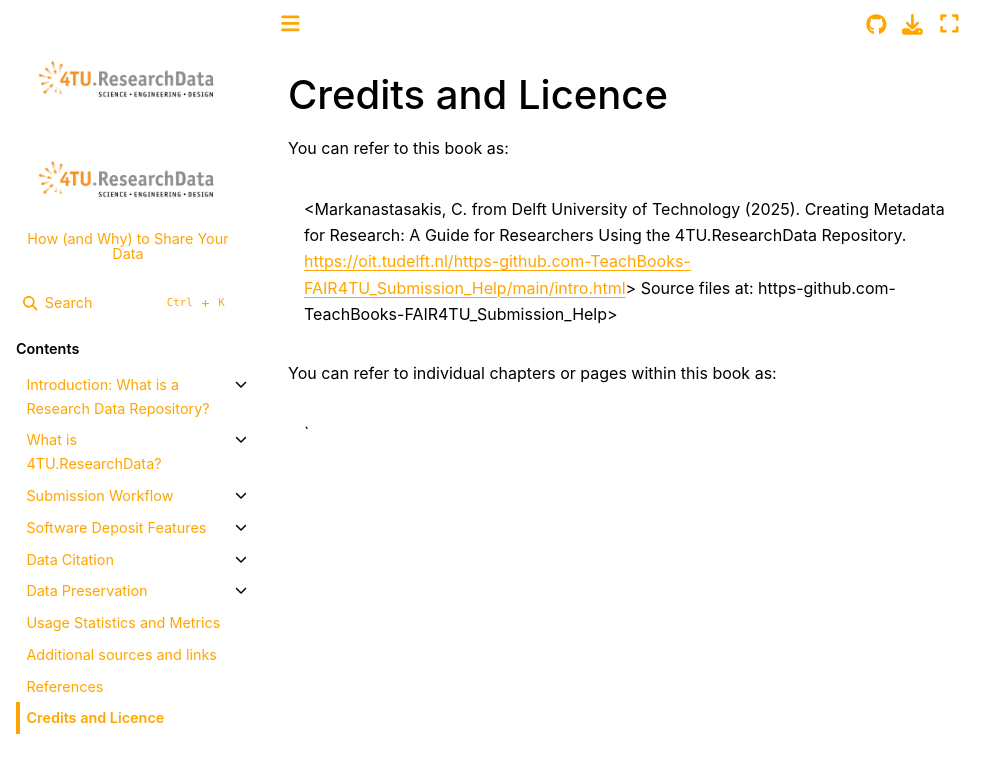
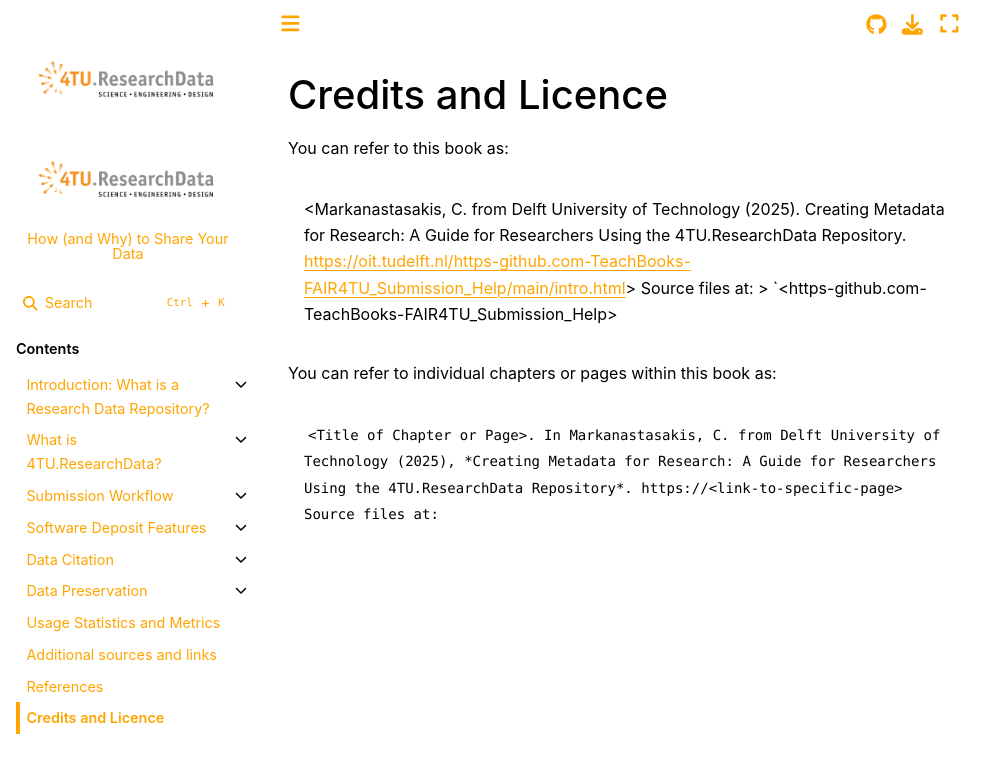
Before and after one commit to TUDelft-books/FAIR4TU_Submission_Help, a Jupyter Book: the page built from book/credits.md, in a window 1280 px wide. Shown: the top 773 px of the page, without its empty margins (0-1006 px from the left). Built offline with Jupyter Book 1.0.4 settings and Sphinx 7.4.7 and the Sphinx Book theme 1.1.4, drawn with Linux system fonts in a browser that asks for light colours; pages that are not in the unit, such as notebooks, are missing from menus; comment, search, counter and statistics services are not loaded; part of the change alters nothing that is shown.

Commit message:
Update credits.md

```diff
--- a/book/credits.md
+++ b/book/credits.md
@@ -4,11 +4,11 @@
 You can refer to this book as:
 
 > <Markanastasakis, C. from Delft University of Technology (2025). Creating Metadata for Research: A Guide for Researchers Using the 4TU.ResearchData Repository. https://oit.tudelft.nl/https-github.com-TeachBooks-FAIR4TU_Submission_Help/main/intro.html>
-Source files at: https-github.com-TeachBooks-FAIR4TU_Submission_Help>
+Source files at: > `<https-github.com-TeachBooks-FAIR4TU_Submission_Help>
 
 You can refer to individual chapters or pages within this book as:
 
-> `<Title of Chapter or Page>. In Markanastasakis, C. from Delft University of Technology (2025), *Creating Metadata for Research: A Guide for Researchers Using the 4TU.ResearchData Repository*. https://<link-to-specific-page> Source files at: https-github.com-TeachBooks-FAIR4TU_Submission_Help<commit-hash>/<path-to-file>
+> `<Title of Chapter or Page>. In Markanastasakis, C. from Delft University of Technology (2025), *Creating Metadata for Research: A Guide for Researchers Using the 4TU.ResearchData Repository*. https://<link-to-specific-page> Source files at:  `<Title of Chapter or Page><commit-hash>/<path-to-file>
 
 We anticipate that the content of this book will change significantly over time. Therefore, we recommend using the source code directly with the citation above that refers to the GitHub repository and lists the date and name of the file. Although content will be added over time, chapter titles and URLs in this book are expected to remain relatively static. However, we make no guarantee, so if it is important for you to reference a specific location/commit within the book.
 
```
